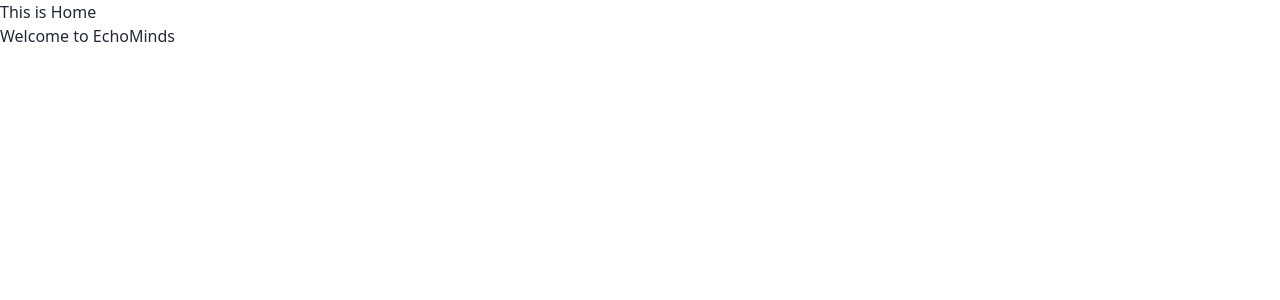
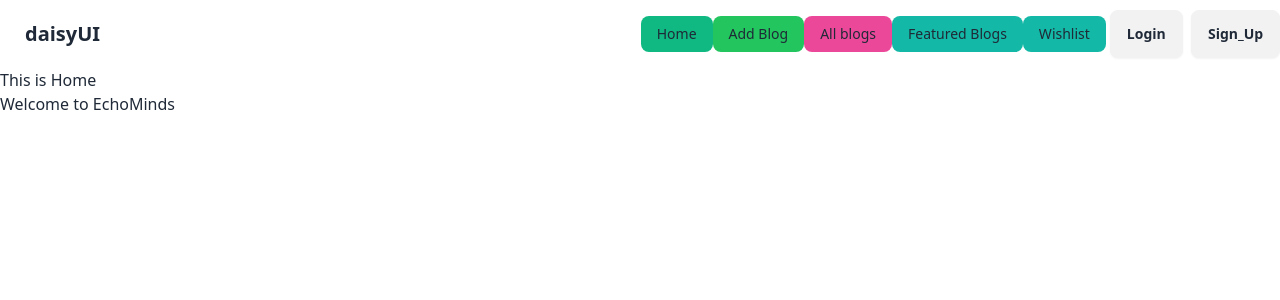
Before and after one commit to khaled0915/Blog-website, a React (Vite) app: page / in a window 1280 px wide. Shown: the top 300 px of the page. Built offline with nearby package versions, Linux system fonts and the light colour scheme.

Commit message:
created a simple navbar

```diff
--- a/src/Home/Home/Home.jsx
+++ b/src/Home/Home/Home.jsx
@@ -1,8 +1,11 @@
+import Navbar from "../../Page/Shared/Navbar/Navbar";
 
 
 const Home = () => {
     return (
         <div>
+
+            <Navbar ></Navbar>
             <h3> This is Home </h3>
             <h2> Welcome to EchoMinds </h2>
 
--- a/src/Page/Shared/Navbar/Navbar.jsx
+++ b/src/Page/Shared/Navbar/Navbar.jsx
@@ -1,8 +1,93 @@
+import { Link } from "react-router-dom";
 
 const Navbar = () => {
+
+
+    const navBar = <>
+
+
+    <li>
+                <Link className=" bg-emerald-500 " to='/'>
+                    Home </Link>
+
+            </li>
+            <li>
+                <Link className="bg-green-500" to='/addBlog'>
+                Add Blog
+
+
+                </Link>
+
+            </li>
+            <li>
+
+
+                 <Link className="bg-pink-500" to='/allBlog'>
+
+
+                 All blogs
+
+            </Link> </li>
+
+            <li>
+
+                <Link className="bg-teal-500" to='/featureBlogs'>
+
+                Featured Blogs
+
+                 </Link>
+                 </li>
+            <li>
+
+
+                <Link className="bg-teal-500" to='/wishlist'>
+
+                Wishlist
+
+                 </Link>
+                 </li>
+
+
+
+
+
+
+
+     </>
     return (
         <div>
+            <div className="navbar bg-base-100">
+  <div className="navbar-start">
+    <div className="dropdown">
+      <div tabIndex={0} role="button" className="btn btn-ghost lg:hidden">
+        <svg xmlns="http://www.w3.org/2000/svg" className="h-5 w-5" fill="none" viewBox="0 0 24 24" stroke="currentColor"><path strokeLinecap="round" strokeLinejoin="round" strokeWidth="2" d="M4 6h16M4 12h8m-8 6h16" /></svg>
+      </div>
+      <ul tabIndex={0} className="menu menu-sm dropdown-content mt-3 z-[1] p-2 shadow bg-base-100 rounded-box w-52">
+        {navBar}
+      </ul>
+    </div>
+    <a className="btn btn-ghost text-xl">daisyUI</a>
+  </div>
+  <div className="navbar-center hidden lg:flex">
+    <ul className="menu menu-horizontal px-1">
+     {navBar}
+    </ul>
+  </div>
 
+
+
+  <div>
+  <div className="navbar-end">
+    <a className="btn"> Login </a>
+  </div>
+
+  <div className="navbar-end">
+    <a className="btn"> Sign_Up </a>
+  </div>
+  </div>
+
+
+</div>
         </div>
     );
 };
```
